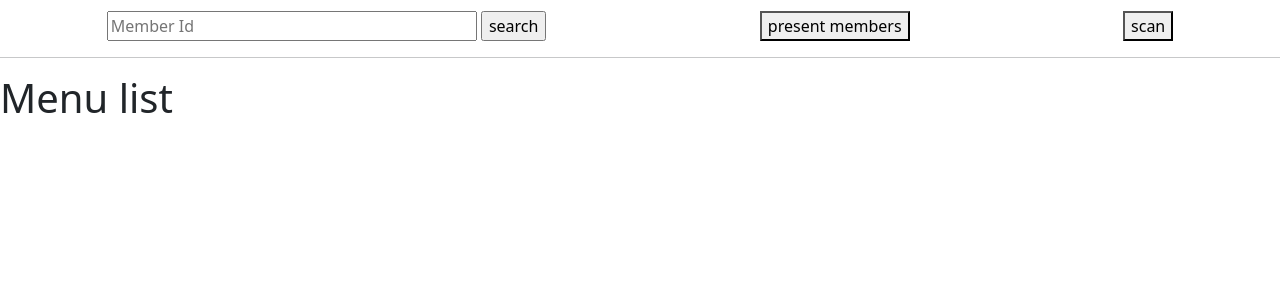
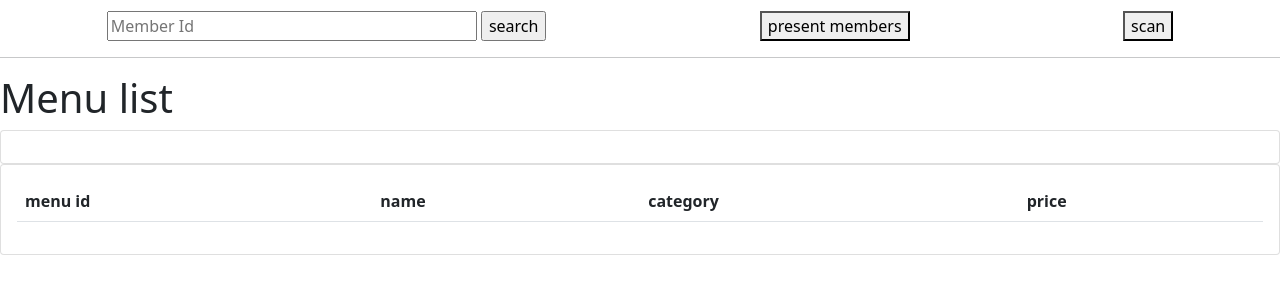
Before and after one commit to kunalbhadvankar/miniproject, a Django app: page /menu in a window 1280 px wide. Shown: the part 217-521 px from the top of the page. Run offline with Django 3.2, Linux system fonts and the light colour scheme; lists and menus that the app fills with data are empty; some libraries are stand-ins or nearby versions.

Commit message:
Update menu.html

```diff
--- a/owner/templates/owner/menu.html
+++ b/owner/templates/owner/menu.html
@@ -2,4 +2,28 @@
 
 {% block body %}
 <h1>Menu list</h1>
+<div class="row">
+    <div class="col-md">
+        <div class="card card-body">
+        </div>
+        <div class="card card-body">
+            <table class="table">
+                <tr>
+                    <th>menu id</th>
+                    <th>name</th>
+                    <th>category</th>
+                    <th>price</th>
+                </tr>
+                {%  for i in menu%}
+                <tr>
+                    <td>{{i.Menu_id}} </td>
+                    <td>{{i.Name}}</td>
+                    <td>{{i.category}}</td>
+                    <td>{{i.Price}}</td>
+                 {% endfor %}
+                </tr>
+            </table>
+        </div>
+    </div>
+</div>
 {% endblock %}
```
